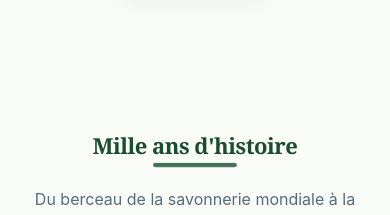
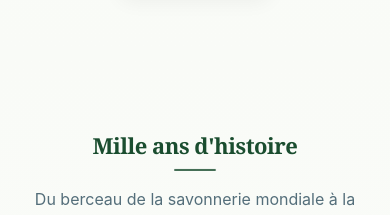
Before and after one commit to Yanlry/monsavonvert-frontend, a Next.js app: page /info in a window 390 px wide. Shown: the part 1980-2195 px from the top of the page. Built offline with nearby package versions, Linux system fonts and the light colour scheme; no server answers.

Commit message:
centrage virtues

```diff
--- a/styles/info.module.css
+++ b/styles/info.module.css
@@ -1610,12 +1610,20 @@
   100% { transform: scale(1) rotate(0deg); }
 }
 
-/* Responsive Design amélioré */
+/* COPIEZ-COLLEZ CE CODE COMPLET dans votre section responsive */
+/* Remplacez tout votre code responsive par cette version corrigée */
+
+/* Responsive Design amélioré avec traits de soulignement toujours centrés */
 @media (max-width: 1200px) {
   .craftContent {
     grid-template-columns: repeat(2, 1fr);
     gap: var(--spacing-xl);
   }
+
+  /* CORRECTION : S'assurer que les titres restent centrés */
+  .sectionTitle::after {
+    width: 70px; /* Légèrement plus petit pour les écrans moyens */
+  }
 }
 
 @media (max-width: 1024px) {
@@ -1625,6 +1633,15 @@
 
   .sectionTitle {
     font-size: 28px;
+    /* CORRECTION : Maintenir le centrage parfait */
+    text-align: center;
+  }
+
+  /* CORRECTION : Ajuster la taille du trait pour les tablettes */
+  .sectionTitle::after {
+    width: 60px;
+    height: 3px;
+    bottom: 6px;
   }
 
   .ctaTitle {
@@ -1681,6 +1698,20 @@
 
   .sectionTitle {
     font-size: 26px;
+    /* CORRECTION : Maintenir le centrage sur mobile */
+    text-align: center;
+    padding-left: var(--spacing-md);
+    padding-right: var(--spacing-md);
+  }
+
+  /* CORRECTION : Trait adapté pour mobile */
+  .sectionTitle::after {
+    width: 50px;      /* Plus petit pour mobile */
+    height: 3px;      /* Légèrement plus fin */
+    bottom: 5px;      /* Plus proche du texte */
+    left: 0;          /* Toujours à gauche */
+    right: 0;         /* Toujours à droite */
+    margin: 0 auto;   /* CENTRAGE AUTOMATIQUE */
   }
 
   .craftContent {
@@ -1757,6 +1788,21 @@
 
   .sectionTitle {
     font-size: 22px;
+    /* CORRECTION : Centrage forcé sur petits mobiles */
+    text-align: center;
+    padding-left: var(--spacing-lg);
+    padding-right: var(--spacing-lg);
+    word-wrap: break-word; /* Évite le débordement */
+  }
+
+  /* CORRECTION : Trait encore plus petit pour très petits écrans */
+  .sectionTitle::after {
+    width: 40px;      /* Plus petit pour très petits écrans */
+    height: 2px;      /* Plus fin */
+    bottom: 4px;      /* Plus proche */
+    left: 0;          /* Départ à gauche */
+    right: 0;         /* Fin à droite */
+    margin: 0 auto;   /* CENTRAGE AUTOMATIQUE GARANTI */
   }
 
   .navLink {
--- a/styles/virtues.module.css
+++ b/styles/virtues.module.css
@@ -1831,7 +1831,10 @@
   transform: translateY(0);
 }
 
-/* Responsive Design amélioré */
+/* COPIEZ-COLLEZ CE CODE COMPLET dans votre section responsive de la page virtues */
+/* Remplacez tout votre code responsive existant par cette version corrigée */
+
+/* Responsive Design amélioré avec traits de soulignement toujours centrés */
 @media (max-width: 1024px) {
   .pageTitle {
     font-size: 36px;
@@ -1839,6 +1842,18 @@
 
   .sectionTitle {
     font-size: 28px;
+    /* AJOUT : Centrage du texte */
+    text-align: center;
+  }
+
+  /* AJOUT : Trait de soulignement adapté pour tablettes */
+  .sectionTitle::after {
+    width: 60px;      /* Taille adaptée pour tablette */
+    height: 3px;      /* Légèrement plus fin */
+    bottom: 6px;      /* Position depuis le bas */
+    left: 0;          /* Départ à gauche */
+    right: 0;         /* Fin à droite */
+    margin: 0 auto;   /* CENTRAGE AUTOMATIQUE */
   }
 
   .ctaContent h2 {
@@ -1903,6 +1918,20 @@
 
   .sectionTitle {
     font-size: 26px;
+    /* AJOUT : Centrage forcé sur mobile */
+    text-align: center;
+    padding-left: var(--spacing-md);
+    padding-right: var(--spacing-md);
+  }
+
+  /* AJOUT : Trait de soulignement adapté pour mobile */
+  .sectionTitle::after {
+    width: 50px;      /* Taille mobile */
+    height: 3px;      /* Épaisseur mobile */
+    bottom: 5px;      /* Plus proche du texte */
+    left: 0;          /* Départ à gauche */
+    right: 0;         /* Fin à droite */
+    margin: 0 auto;   /* CENTRAGE AUTOMATIQUE */
   }
 
   .introBadges {
@@ -1954,6 +1983,21 @@
 
   .sectionTitle {
     font-size: 22px;
+    /* AJOUT : Centrage forcé sur petit mobile */
+    text-align: center;
+    padding-left: var(--spacing-lg);
+    padding-right: var(--spacing-lg);
+    word-wrap: break-word; /* Évite le débordement du texte */
+  }
+
+  /* AJOUT : Trait de soulignement adapté pour petit mobile */
+  .sectionTitle::after {
+    width: 40px;      /* Plus petit pour très petits écrans */
+    height: 2px;      /* Plus fin */
+    bottom: 4px;      /* Plus proche */
+    left: 0;          /* Départ à gauche */
+    right: 0;         /* Fin à droite */
+    margin: 0 auto;   /* CENTRAGE AUTOMATIQUE GARANTI */
   }
 
   .navLink {
```
